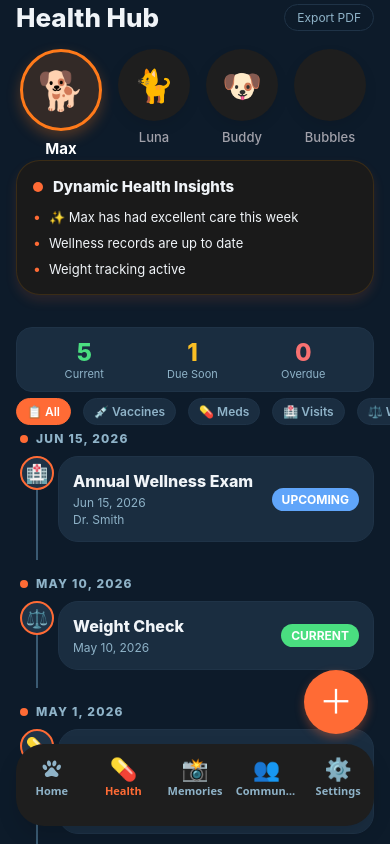
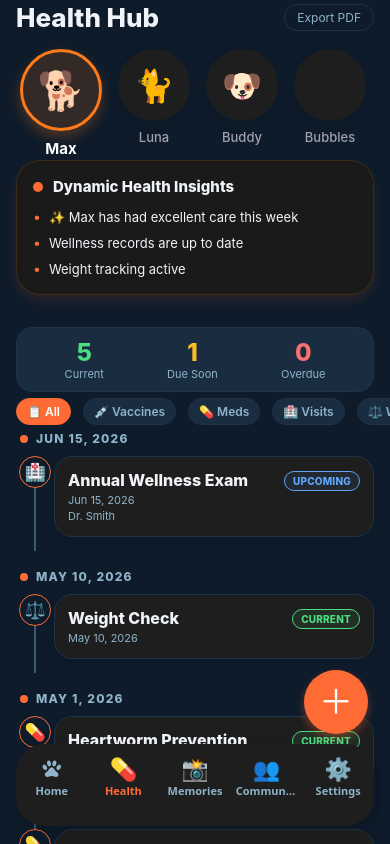
Before and after one commit to RayRay579/PetSyncPlus, a React Native app: screen / in a window 390 px wide. Both pictures are taken after a click on the element 195 px from the left and 225 px from the top of the page. Built offline with nearby package versions, Linux system fonts and the light colour scheme; what react-native-worklets would draw is missing.

Commit message:
Add care calendar UI

```diff
--- a/App.js
+++ b/App.js
@@ -1,4 +1,4 @@
-import React, { useState, useRef } from 'react';
+import React, { useState, useRef, useEffect } from 'react';
 import {
   View, Text, ScrollView, TouchableOpacity, StyleSheet,
   TextInput, FlatList, Dimensions, Modal, Alert, Image, Linking, Share,
@@ -236,6 +236,7 @@ function PetAvatarRow({ pets, selectedId, onSelect }) {
 function DashboardScreen({ navigation }) {
   const [selectedPetId, setSelectedPetId] = useState('1');
   const [tasks, setTasks] = useState(TASKS);
+  const [calendarFilter, setCalendarFilter] = useState('today');
   const [activityLogs, setActivityLogs] = useState([]);
   const [customActions, setCustomActions] = useState([]);
   const [showAddActionModal, setShowAddActionModal] = useState(false);
@@ -245,8 +246,14 @@ function DashboardScreen({ navigation }) {
     Object.fromEntries(PETS.map(p => [p.id, p.score]))
   );
   const pet = PETS.find(p => p.id === selectedPetId);
-  const petTasks = tasks.filter(t => t.petId === selectedPetId);
-  const pending = petTasks.filter(t => !t.done).length;
+  const baseCareTasks = tasks.filter(t => t.petId === selectedPetId && t.source !== 'healthRecord');
+  const healthCareTasks = tasks.filter(t => t.petId === selectedPetId && t.source === 'healthRecord');
+  const calendarTasks = calendarFilter === 'today'
+    ? baseCareTasks
+    : calendarFilter === 'tomorrow'
+      ? []
+      : [...baseCareTasks, ...healthCareTasks];
+  const calendarPending = calendarTasks.filter(t => !t.done).length;
 
   const hour = new Date().getHours();
   const greeting = hour < 12 ? '☀️ Good morning' : hour < 17 ? '🌤️ Good afternoon' : '🌙 Good evening';
@@ -497,7 +504,7 @@ const ACTION_ICONS = [
         {/* Quick Actions */}
         <View style={s.section}>
           <Text style={s.sectionTitle}>Quick Actions</Text>
-          <ScrollView horizontal showsHorizontalScrollIndicator={false} contentContainerStyle={{ paddingHorizontal: 20, gap: 12 }}>
+          <ScrollView horizontal showsHorizontalScrollIndicator={false} contentContainerStyle={{ paddingHorizontal: 0, gap: 0 }}>
             {displayedQuickActions.map(item => (
               <TouchableOpacity key={item.label} style={[s.quickAction, item.isAddAction && s.quickActionAdd]} onPress={item.action}>
                 <Text style={s.quickActionIcon}>{item.icon}</Text>
@@ -558,16 +565,52 @@ const ACTION_ICONS = [
           )}
         </View>
 
-        {/* Today's Tasks */}
+        {/* Care Calendar */}
         <View style={s.section}>
           <View style={s.sectionHeaderRow}>
-            <Text style={s.sectionTitle}>Today's Tasks</Text>
-            {pending > 0 && <Badge label={`${pending} pending`} color={C.accent} />}
+            <Text style={s.sectionTitle}>Care Calendar</Text>
+            {calendarPending > 0 && <Badge label={`${calendarPending} pending`} color={C.accent} />}
           </View>
-          {petTasks.length === 0 ? (
-            <Card><Text style={{ color: C.muted, textAlign: 'center', padding: 16 }}>🎉 No tasks today!</Text></Card>
+          <View style={{ flexDirection: 'row', marginBottom: 14 }}>
+            {[
+              { key: 'today', label: 'Today' },
+              { key: 'tomorrow', label: 'Tomorrow' },
+              { key: 'thisWeek', label: 'This Week' },
+            ].map((filter) => (
+              <TouchableOpacity
+                key={filter.key}
+                style={[
+                  s.tabPill,
+                  calendarFilter === filter.key && s.tabPillActive,
+                  {
+                    marginRight: 8,
+                    paddingHorizontal: 12,
+                    paddingVertical: 6,
+                  },
+                ]}
+                onPress={() => setCalendarFilter(filter.key)}
+              >
+                <Text
+                  style={[
+                    s.tabPillText,
+                    calendarFilter === filter.key && s.tabPillTextActive,
+                    {
+                      fontSize: 12,
+                      fontWeight: '700',
+                    },
+                  ]}
+                >
+                  {filter.label}
+                </Text>
+              </TouchableOpacity>
+            ))}
+          </View>
+          {calendarFilter === 'tomorrow' ? (
+            <Card><Text style={{ color: C.muted, textAlign: 'center', padding: 16 }}>No care scheduled for tomorrow</Text></Card>
+          ) : calendarTasks.length === 0 ? (
+            <Card><Text style={{ color: C.muted, textAlign: 'center', padding: 16 }}>🎉 No care scheduled right now!</Text></Card>
           ) : (
-            petTasks.map(task => (
+            calendarTasks.map(task => (
               <TouchableOpacity key={task.id} style={[s.taskCard, task.done && s.taskCardDone]} onPress={() => toggleTask(task.id)}>
                 <Text style={s.taskCheck}>{task.done ? '✅' : '⬜️'}</Text>
                 <View style={s.taskInfo}>
@@ -1016,6 +1059,86 @@ function HealthHubScreen() {
     return [];
   };
 
+  const getRecordAlertSummary = (record) => {
+    const lines = [record.title];
+
+    if (record.date) lines.push(`Date: ${record.date}`);
+    if (record.provider) lines.push(`Provider: ${record.provider}`);
+    if (record.nextDue) lines.push(`Next due: ${record.nextDue}`);
+
+    const details = getRecordDisplayLines(record);
+    if (details.length > 0) {
+      lines.push('', ...details);
+    }
+
+    return lines.join('\n');
+  };
+
+  const getRecordFullDetails = (record) => {
+    const details = record.details || {};
+    const parts = [record.title, `Date: ${record.date}`];
+
+    if (record.provider) parts.push(`Provider: ${record.provider}`);
+    if (record.nextDue) parts.push(`Next due: ${record.nextDue}`);
+
+    if (record.type === 'vaccination') {
+      if (details.providerClinic) parts.push(`Provider / clinic: ${details.providerClinic}`);
+      if (details.nextDueDate) parts.push(`Next due date: ${details.nextDueDate}`);
+    }
+
+    if (record.type === 'medication') {
+      if (details.dosage) parts.push(`Dosage: ${details.dosage}`);
+      if (details.nextDoseDate) parts.push(`Next dose / due date: ${details.nextDoseDate}`);
+    }
+
+    if (record.type === 'appointment') {
+      if (details.vetClinic) parts.push(`Vet / clinic: ${details.vetClinic}`);
+      if (details.appointmentDate) parts.push(`Appointment date: ${details.appointmentDate}`);
+    }
+
+    if (record.type === 'weight') {
+      if (record.value != null) parts.push(`Value: ${record.value}${record.unit ? ` ${record.unit}` : ''}`);
+      if (details.weightNotes) parts.push(`Notes: ${details.weightNotes}`);
+    }
+
+    if (record.type === 'symptom') {
+      if (details.severity) parts.push(`Severity: ${details.severity}`);
+      if (details.symptomNotes) parts.push(`Notes: ${details.symptomNotes}`);
+    }
+
+    return parts.filter(Boolean).join('\n');
+  };
+
+  const showRecordActions = (record) => {
+    Alert.alert(
+      record.title,
+      getRecordAlertSummary(record),
+      [
+        { text: 'View', onPress: () => Alert.alert(record.title, getRecordFullDetails(record)) },
+        {
+          text: 'Edit',
+          onPress: () => {
+            setEditingRecord(record);
+            setPendingRecordType(record.type);
+            setRecordForm(getRecordFormFromRecord(record));
+            setShowRecordModal(true);
+          },
+        },
+        {
+          text: 'Delete',
+          style: 'destructive',
+          onPress: () => {
+            Alert.alert('Delete Record?', 'This health record will be removed.', [
+              { text: 'Cancel', style: 'cancel' },
+              { text: 'Delete', style: 'destructive', onPress: () => deleteRecord(record.id) },
+            ]);
+          },
+        },
+        { text: 'Cancel', style: 'cancel' },
+      ]
+    );
+  };
+
   const currentScore = PETS.find((p) => p.id === selectedPetId)?.score ?? 0;
   const streakDays = Math.max(1, records.length ? new Set(records.map((record) => record.date)).size : 1);
   const latestRecords = [...records]
@@ -1243,14 +1366,15 @@ function HealthHubScreen() {
         </ScrollView>
 
         {records.length === 0 ? (
-          <Card style={{ alignItems: 'center', padding: 40, marginHorizontal: 16 }}>
-            <Text style={{ fontSize: 48 }}>📋</Text>
+          <Card style={{ alignItems: 'center', padding: 32, marginHorizontal: 16, borderRadius: 22, backgroundColor: '#1e1e1e', borderWidth: 1, borderColor: C.border }}>
+            <Text style={{ fontSize: 40, marginBottom: 8 }}>📋</Text>
 
             <Text
               style={{
                 color: C.text,
-                fontWeight: '700',
-                marginTop: 12,
+                fontWeight: '800',
+                fontSize: 18,
+                marginTop: 4,
               }}
             >
               No records yet
@@ -1259,10 +1383,23 @@ function HealthHubScreen() {
             <Text
               style={{
                 color: C.muted,
-                marginTop: 4,
+                marginTop: 6,
+                textAlign: 'center',
+                lineHeight: 18,
               }}
             >
-              Tap + to add {pet.name}'s first record
+              Add your first health record for {pet.name}
+            </Text>
+
+            <Text
+              style={{
+                color: C.muted,
+                marginTop: 8,
+                fontSize: 12,
+                fontWeight: '600',
+              }}
+            >
+              Tap + to get started
             </Text>
           </Card>
         ) : (
@@ -1279,7 +1416,6 @@ function HealthHubScreen() {
                 <View key={record.id} style={s.timelineItem}>
                   <View style={s.timelineRail}>
                     <View style={s.timelineLine} />
-
                     <View style={s.timelineNode}>
                       <Text style={s.timelineIcon}>{record.icon}</Text>
                     </View>
@@ -1288,7 +1424,7 @@ function HealthHubScreen() {
                   <TouchableOpacity
                     activeOpacity={0.85}
                     style={s.timelineCard}
-                    onPress={() => handleRecordPress(record)}
+                    onPress={() => showRecordActions(record)}
                   >
                     <View style={s.timelineCardTop}>
                       <View style={{ flex: 1 }}>
@@ -1296,7 +1432,7 @@ function HealthHubScreen() {
                         <Text style={s.timelineDate}>{record.date}</Text>
 
                         {getRecordDisplayLines(record).length > 0 && (
-                          <Text style={{ color: C.muted, fontSize: 11, lineHeight: 16, marginTop: 4 }}>
+                          <Text style={{ color: C.muted, fontSize: 11, lineHeight: 16, marginTop: 6 }}>
                             {getRecordDisplayLines(record).join('\n')}
                           </Text>
                         )}
@@ -1311,10 +1447,11 @@ function HealthHubScreen() {
                       </View>
 
                       {record.status && statusInfo[record.status] && (
-                        <Badge
-                          label={statusInfo[record.status].label}
-                          color={statusInfo[record.status].color}
-                        />
+                        <View style={[s.timelineBadge, { borderColor: statusInfo[record.status].color, backgroundColor: `${statusInfo[record.status].color}15` }]}>
+                          <Text style={[s.timelineBadgeText, { color: statusInfo[record.status].color }]}>
+                            {statusInfo[record.status].label}
+                          </Text>
+                        </View>
                       )}
                     </View>
                   </TouchableOpacity>
@@ -2242,87 +2379,110 @@ const s = StyleSheet.create({
   flex:              { flex: 1 },
   card:              { backgroundColor: C.card, borderRadius: 16, padding: 16, marginBottom: 0, borderWidth: 1, borderColor: C.border },
 section: {
-  marginTop: 28,
+  marginTop: 5,
   paddingHorizontal: 20,
 },
 timelineItem: {
   flexDirection: 'row',
-  marginBottom: 16,
+  marginBottom: 14,
 },
 
 timelineRail: {
-  width: 42,
+  width: 38,
   alignItems: 'center',
   position: 'relative',
 },
 
 timelineLine: {
   position: 'absolute',
-  top: 0,
-  bottom: -18,
+  top: 2,
+  bottom: -14,
   width: 2,
   backgroundColor: C.faint,
 },
 
 timelineNode: {
-  width: 34,
-  height: 34,
-  borderRadius: 17,
-  backgroundColor: C.cardHigh,
+  width: 32,
+  height: 32,
+  borderRadius: 16,
+  backgroundColor: C.bg,
   alignItems: 'center',
   justifyContent: 'center',
-  borderWidth: 2,
+  borderWidth: 1.5,
   borderColor: C.accent,
   zIndex: 2,
 },
 
 timelineIcon: {
-  fontSize: 18,
+  fontSize: 17,
 },
 
 timelineCard: {
   flex: 1,
-  backgroundColor: C.card,
-  borderRadius: 20,
-  padding: 14,
+  backgroundColor: '#1e1e1e',
+  borderRadius: 18,
+  padding: 13,
   borderWidth: 1,
   borderColor: C.border,
+  shadowColor: '#000',
+  shadowOffset: { width: 0, height: 4 },
+  shadowOpacity: 0.08,
+  shadowRadius: 10,
+  elevation: 2,
 },
 
 timelineCardTop: {
   flexDirection: 'row',
-  alignItems: 'center',
+  alignItems: 'flex-start',
+  justifyContent: 'space-between',
 },
 
 timelineTitle: {
   color: C.text,
   fontSize: 16,
   fontWeight: '800',
+  lineHeight: 20,
 },
 
 timelineDate: {
   color: C.muted,
-  fontSize: 12,
-  marginTop: 4,
+  fontSize: 11,
+  marginTop: 3,
 },
 
 timelineProvider: {
   color: C.muted,
-  fontSize: 12,
+  fontSize: 11,
   marginTop: 2,
 },
 
 timelineDue: {
   color: C.accent,
-  fontSize: 12,
+  fontSize: 11,
   marginTop: 4,
   fontWeight: '600',
 },
-  sectionHeaderRow:  { flexDirection: 'row', justifyContent: 'space-between', alignItems: 'center', marginBottom: 10 },
+
+timelineBadge: {
+  alignSelf: 'flex-start',
+  borderWidth: 1,
+  borderRadius: 999,
+  paddingHorizontal: 8,
+  paddingVertical: 3,
+  marginLeft: 10,
+  marginTop: 1,
+},
+
+timelineBadgeText: {
+  fontSize: 10,
+  fontWeight: '800',
+  letterSpacing: 0.2,
+},
+  sectionHeaderRow:  { flexDirection: 'row', justifyContent: 'space-between', alignItems: 'center', marginBottom: 0 },
 sectionTitle: {
   fontSize: 24,
   fontWeight: '800',
-  marginBottom: 16,
+  marginBottom: 6,
   color: C.text,
 },
   // Header
@@ -2396,7 +2556,7 @@ healthScoreCard: {
   healthScoreCheck:  { color: C.muted, fontSize: 12, marginTop: 2 },
   streakCard: {
     marginHorizontal: 16,
-    marginTop: 2,
+    marginTop: 15,
     marginBottom: 8,
     padding: 18,
     borderRadius: 22,
```
